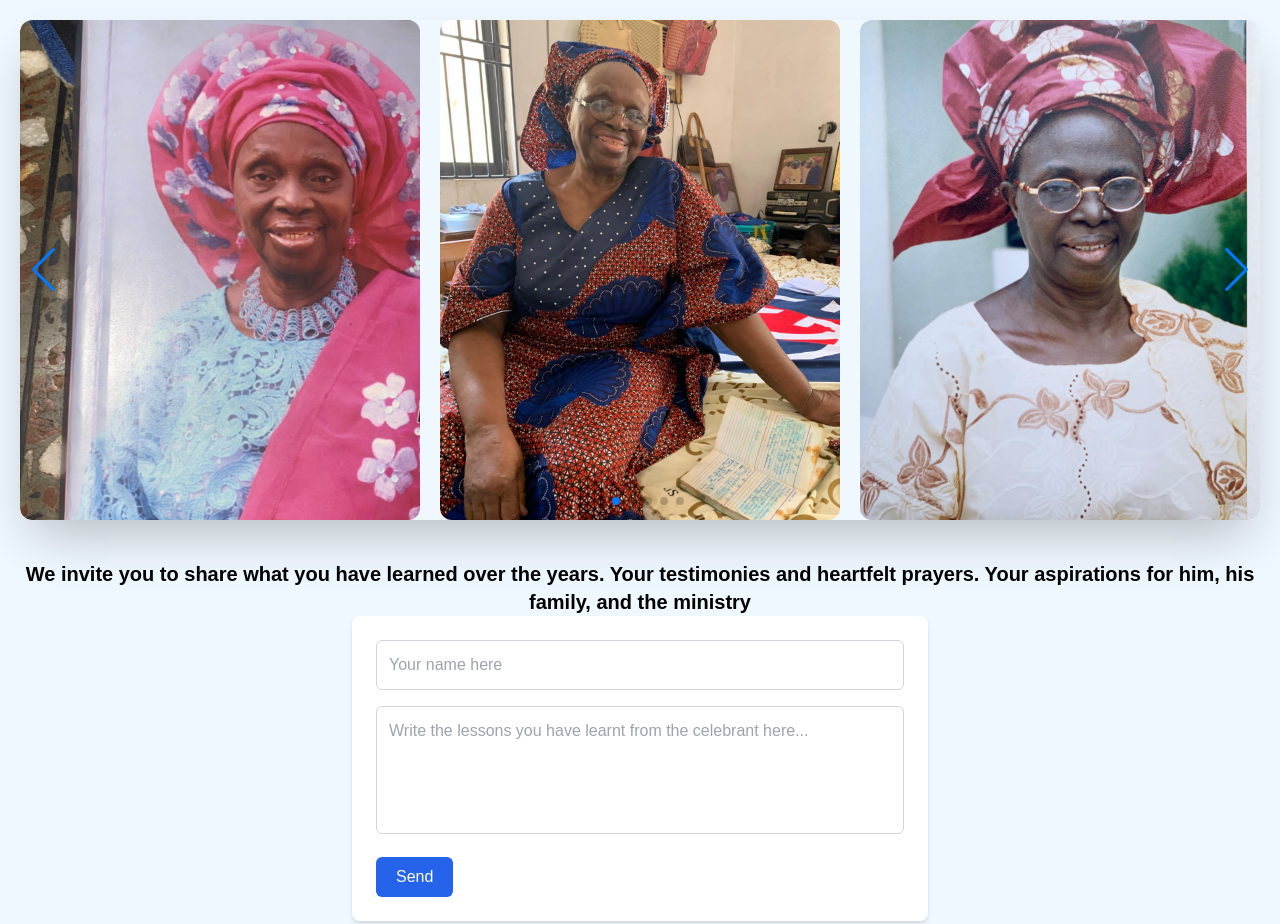
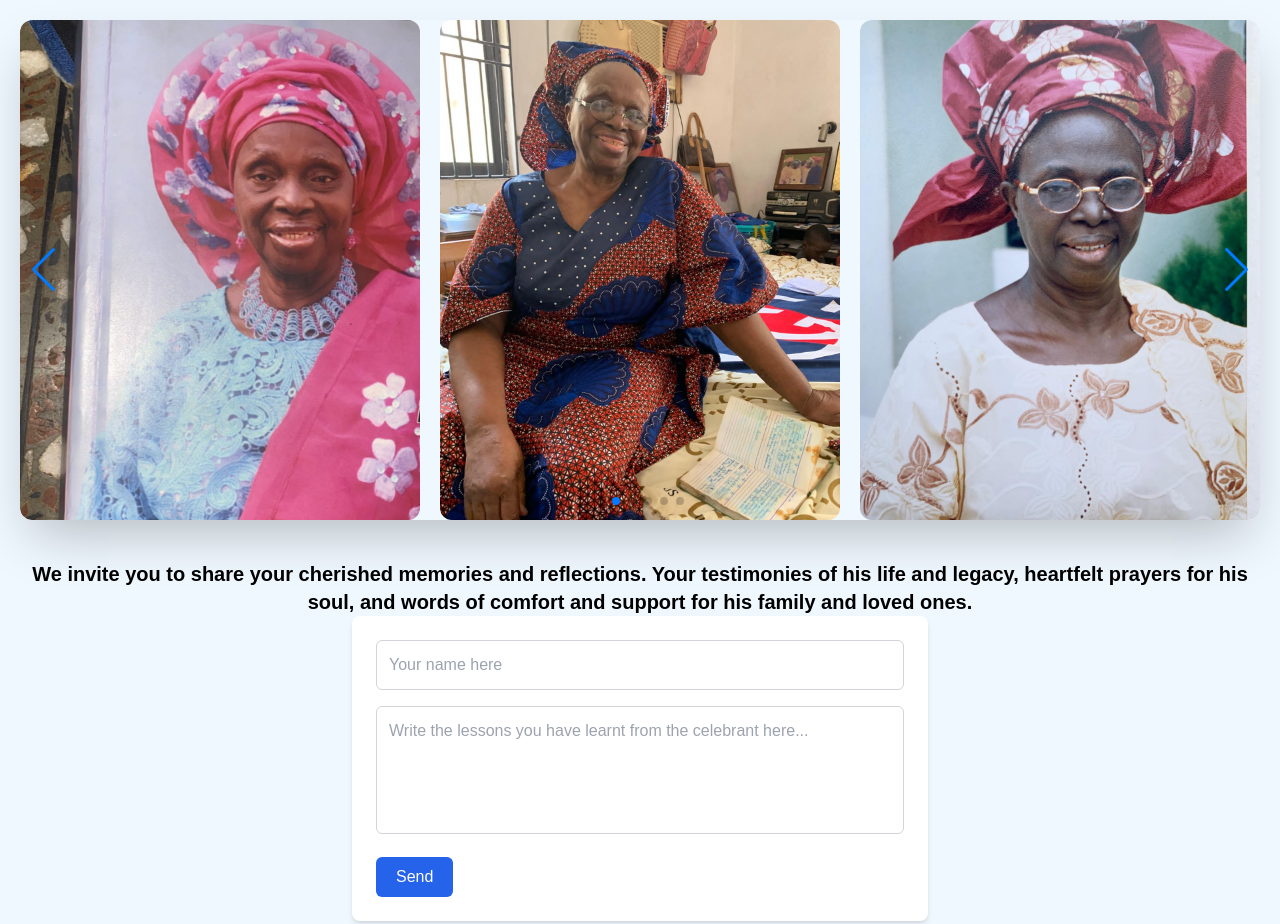
Before and after one commit to amowogbaje/victoria-olayemi-burial, a plain HTML site: page index.html in a window 1280 px wide. Shown: the top 924 px of the page. Drawn offline with nearby package versions, Linux system fonts and the light colour scheme; no server answers.

```diff
--- a/index.html
+++ b/index.html
@@ -53,8 +53,7 @@
         </div> -->
 
         <div class="comments-section">
-            <h2 class="text-xl text-center font-semibold">We invite you to share what you have learned over the years.
-                Your testimonies and heartfelt prayers. Your aspirations for him, his family, and the ministry</h2>
+            <h2 class="text-xl text-center font-semibold">We invite you to share your cherished memories and reflections. Your testimonies of his life and legacy, heartfelt prayers for his soul, and words of comfort and support for his family and loved ones.</h2>
             <form id="comment-form" class="space-y-4 bg-white p-6 rounded-lg shadow-md max-w-xl mx-auto">
                 <input id="comment-name" placeholder="Your name here"
                     class="w-full p-3 border border-gray-300 rounded-md focus:outline-none focus:ring-2 focus:ring-blue-500" />
```
